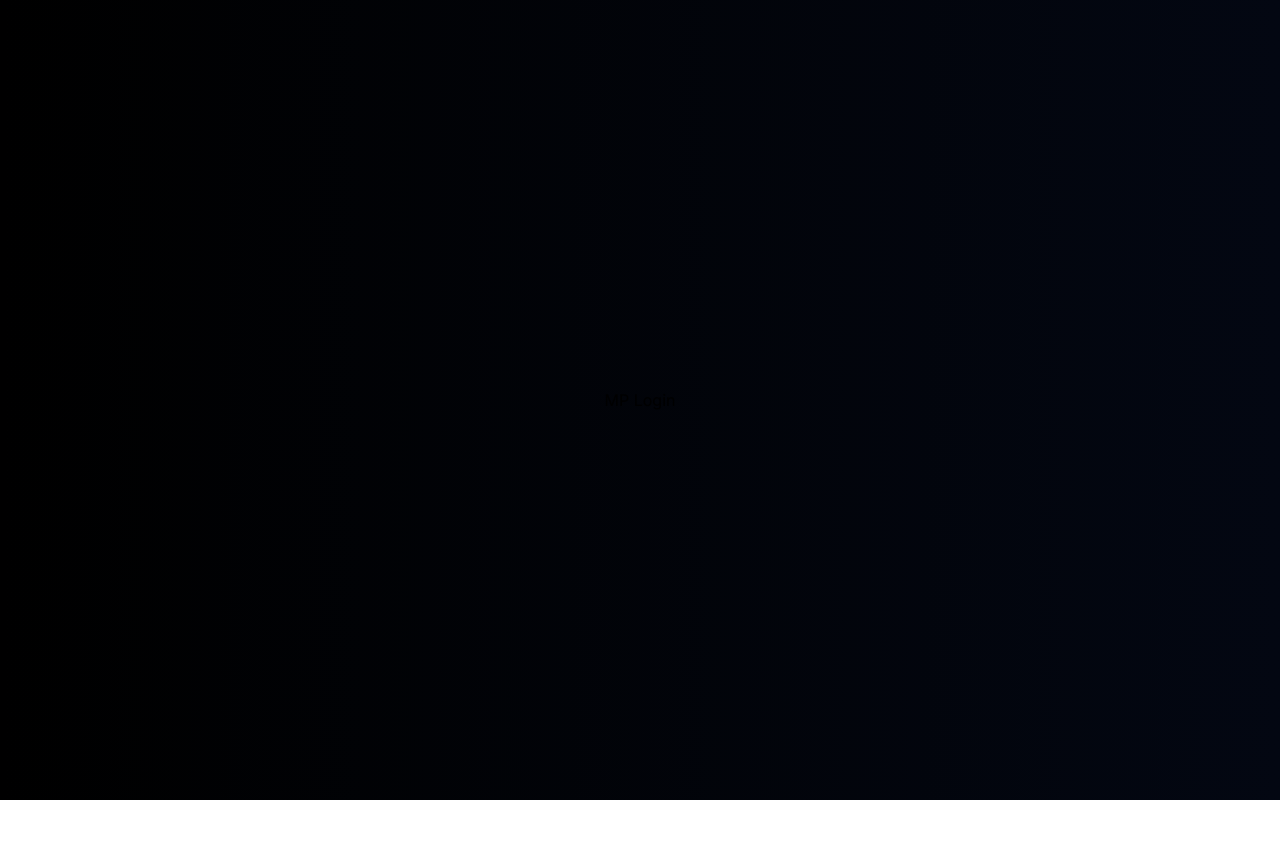
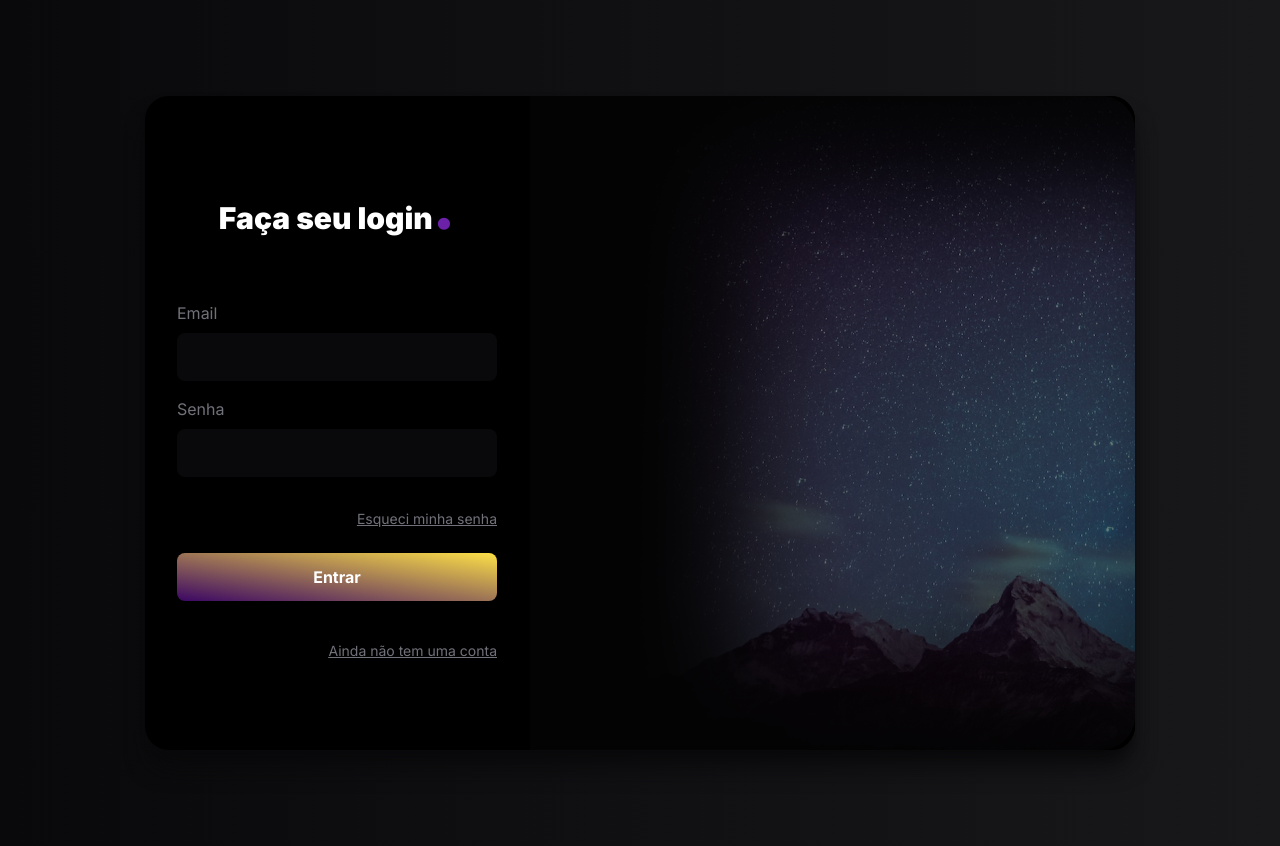
Before and after one commit to codante-io/mp-tela-login-tailwind, a Next.js app: page / in a window 1280 px wide. Before the commit the page ends 800 px from the top, so only its background shows below. Built offline with nearby package versions, Linux system fonts and the light colour scheme.

Commit message:
feat: windows desktop login complete

```diff
--- /dev/null
+++ b/src/components/ContainerLogin.tsx
@@ -0,0 +1,11 @@
+export default function ContainerLogin({ children }: { children: React.ReactNode }) {
+  return (
+    <section className={`
+      flex justify-between items-center
+      w-max h-max bg-black overflow-hidden
+      shadow-xl shadow-zinc-950 rounded-3xl
+    `}>
+      {children}
+    </section>
+  )
+}
--- /dev/null
+++ b/src/components/HeroLogin.tsx
@@ -0,0 +1,12 @@
+import Image from "next/image";
+
+export default function HeroLogin() {
+  return (
+    <div className={`
+      flex justify-center items-center
+      w-max h-max bg-black overflow-hidden
+    `}>
+      <Image src="/image1.png" className="opacity-50 object-cover overflow-hidden" width={606} height={654} alt="text" />
+    </div>
+  )
+}
--- /dev/null
+++ b/src/components/Login.tsx
@@ -0,0 +1,82 @@
+export default function Login() {
+  return (
+    <div className={`
+      flex flex-col justify-center items-center p-8 space-y-8
+      w-max h-max bg-black overflow-hidden rounded-3xl
+    `}>
+      <h1 className={`
+          text-3xl font-black text-white
+        `}>Faça seu login<span className={`
+          text-6xl font-black text-purple-800
+        `}>.</span></h1>
+      <form className={`
+          flex flex-col justify-center items-center
+          w-max h-max bg-black rounded-2xl
+        `}>
+        <label
+          htmlFor="email"
+          className={`
+              text-zinc-500 text-left
+              flex items-start justify-start
+              w-full -mb-6 mt-8
+            `}
+        >
+          Email
+        </label>
+        <input
+          type="text"
+          className={`
+              w-80 h-12 px-4 py-2
+              mt-8 mb-2 rounded-lg
+            bg-zinc-950 text-white
+            `}
+        />
+        <label
+          htmlFor="email"
+          className={`
+              text-zinc-500 text-left
+              flex items-start justify-start
+              w-full -mb-6 mt-2
+            `}
+        >
+          Senha
+        </label>
+        <input
+          type="password"
+          className={`
+              w-80 h-12 px-4 py-2
+              mt-8 mb-2 rounded-lg
+            bg-zinc-950 text-white
+            `}
+        />
+        <p className={`
+            flex items-end justify-end w-full
+            mt-6 mb-6 underline
+          `}>
+          <a href="#" className={`
+              text-zinc-500 text-right text-sm
+            `}>
+            Esqueci minha senha
+          </a>
+        </p>
+        <button
+          type="submit"
+          className={`
+              w-80 h-12 px-4 py-2
+              mb-8 rounded-lg font-bold
+            text-white focus:outline-none
+              bg-gradient-to-tr from-purple-950 to-yellow-300
+            `}
+        >
+          Entrar
+        </button>
+        <p className={`
+            flex items-end justify-end w-full
+            mt-2 mb-2 underline text-zinc-500 text-right text-sm
+          `}>
+          <a href='#'>Ainda não tem uma conta</a>
+        </p>
+      </form>
+    </div>
+  )
+}
--- a/src/pages/index.tsx
+++ b/src/pages/index.tsx
@@ -1,3 +1,6 @@
+import ContainerLogin from '@/components/ContainerLogin'
+import HeroLogin from '@/components/HeroLogin'
+import Login from '@/components/Login'
 import { Inter } from 'next/font/google'
 
 const inter = Inter({ subsets: ['latin'] })
@@ -6,12 +9,15 @@ export default function Home() {
   return (
     <main
       className={`
-        flex min-h-screen flex-col
+        flex min-h-screen flex-col min-w-screen
         items-center justify-center p-24 ${inter.className}
-        bg-gradient-to-r from-black to-gray-950
+        bg-gradient-to-r from-zinc-950 to-zinc-900
       `}
     >
-      <h1>MP Login</h1>
+      <ContainerLogin>
+        <Login />
+        <HeroLogin />
+      </ContainerLogin>
     </main>
   )
 }
```
Also changed, not shown: public/image1.png (added).
